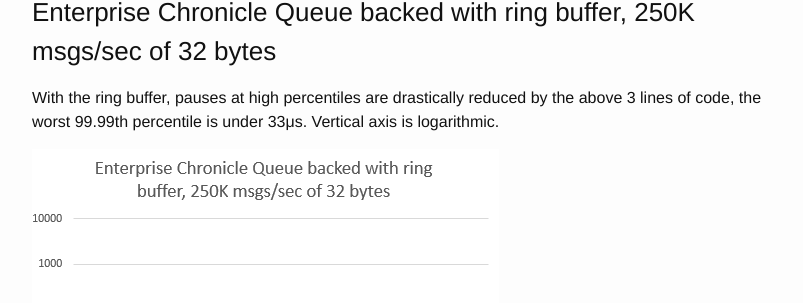
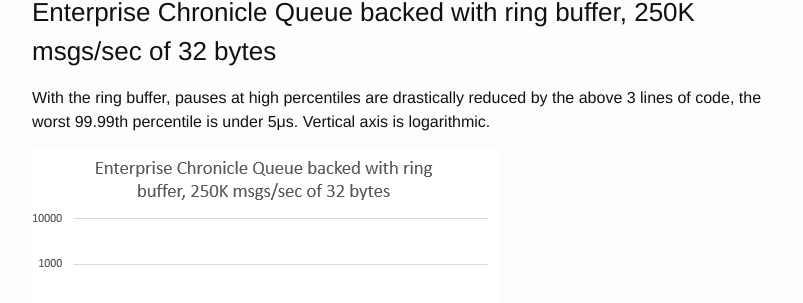
Before and after one commit to JerryShea/jerryshea.github.io, a Jekyll site: the page built from _posts/2018-7-27-RingBuffer.md, in a window 1280 px wide and 900 px high, scrolled down 2791 px. Shown: the part 171-474 px from the top of the window, without its empty margins (238-1041 px from the left). Built offline with Jekyll 4.4.1, drawn with Linux system fonts in a browser that asks for light colours.

Commit message:
latest RB numbers

```diff
--- a/_posts/2018-7-27-RingBuffer.md
+++ b/_posts/2018-7-27-RingBuffer.md
@@ -69,6 +69,6 @@ is registered to drain any writes made to the ring buffer to a the underlying qu
 
 ### Enterprise Chronicle Queue backed with ring buffer, 250K msgs/sec of 32 bytes
 With the ring buffer, pauses at high percentiles are drastically reduced by the above 3 lines of code,
-the worst 99.99th percentile is under 33μs. Vertical axis is logarithmic.
+the worst 99.99th percentile is under 5μs. Vertical axis is logarithmic.
 
-![Enterprise Chronicle Queue backed with ring buffer, 250K msgs/sec of 32 bytes](/images/4.png)
+![Enterprise Chronicle Queue backed with ring buffer, 250K msgs/sec of 32 bytes](/images/41.png)
```
Also changed, not shown: images/41.png (renamed from images/4.png).
